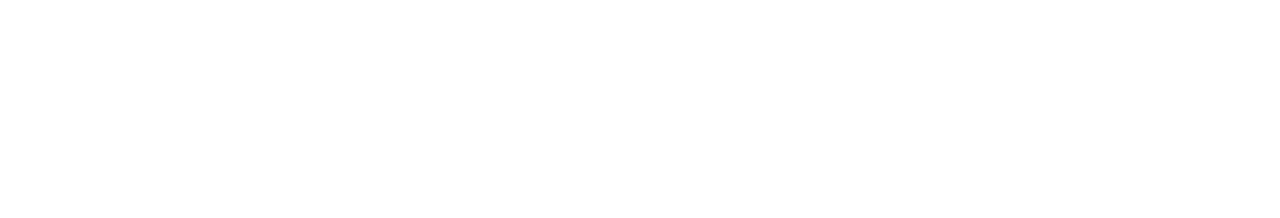
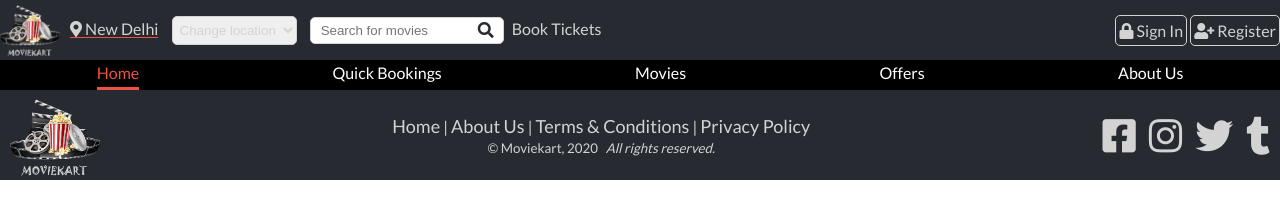
Before and after one commit to alishabab/movie-ticket-booking-website, a website: page about.html in a window 1280 px wide. Drawn offline with Linux system fonts and the light colour scheme.

Commit message:
Added footer for all breakpoints in all pages

```diff
--- a/about.html
+++ b/about.html
@@ -10,6 +10,80 @@
   <link rel="stylesheet" href="./css/style.css">
 </head>
 <body>
+  <header>
+    <nav>
 
+
+      <div class="navbar">
+        <div class="left-nav">
+        <a href="index.html"><img src="./images/logo-name.png" alt="logo" class="nav-item logo logo-nav"></a>
+        <div class="nav-item">
+        <a href="#" class="current-loc"><i class="fas fa-map-marker-alt"></i> New Delhi</a>
+        <select class="nav-item locations">
+          <option value="" disabled selected>Change location</option>
+          <option value="Delhi">Delhi</option>
+          <option value="Mumbai">Mumbai</option>
+          <option value="Hyderabad">Hyderabad</option>
+          <option value="Chennai">Chennai</option>
+        </select>
+        <span class="search">
+          <input type="text" placeholder="Search for movies" class="search-input"> <a href="#" class="search-btn"><i class="fas fa-search"></i></a>
+        </span>
+
+
+        <a href="bookings.html" class="nav-link">Book Tickets</a>
+      </div>
+    </div>
+        <div>
+          <a href="#" class="nav-item nav-btn"><i class="fas fa-lock"></i> Sign In</a>
+          <a href="#" class="nav-item nav-btn register"><i class="fas fa-user-plus"></i> Register</a>
+          <a href="#" class="nav-item"><i class="fas fa-bars"></i></a>
+        </div>
+      </div>
+
+
+
+
+    </nav>
+
+    <nav>
+      <div class="bottom-nav">
+            <ul class="bottom-nav-list">
+              <li class="active"><a href="#">Home</a></li>
+              <li><a href="bookings.html">Quick Bookings</a></li>
+              <li><a href="#">Movies</a></li>
+              <li><a href="#">Offers</a></li>
+              <li><a href="#">About Us</a></li>
+            </ul>
+      </div>
+    </nav>
+  </header>
+  <main></main>
+
+  <footer>
+    <div class="footer">
+      <div class="footer-social-wrapper">
+      <img src="./images/logo-name.png" class="logo" alt="">
+      <div class="footer-social">
+        <a href="#"><i class="fab fa-facebook-square"></i></a>
+        <a href="#"><i class="fab fa-instagram"></i></a>
+        <a href="#"><i class="fab fa-twitter"></i></a>
+        <a href="#"><i class="fab fa-tumblr"></i></a>
+      </div>
+
+      <div class="footer-bottom">
+        <div class="footer-links">
+          <a href="./index.html">Home</a> <span>|</span>
+          <a href="/about.html">About Us</a> <span>|</span>
+          <a href="#">Terms & Conditions</a> <span>|</span>
+          <a href="#">Privacy Policy</a>
+        </div>
+        <small>© Moviekart, 2020 &nbsp; <em>All rights reserved.</em></small>
+      </div>
+
+    </div>
+
+    </div>
+  </footer>
 </body>
 </html>
--- a/css/style.css
+++ b/css/style.css
@@ -16,6 +16,10 @@ body {
 ul {
   margin: 0;
   padding: 0;
+}
+
+a:hover {
+  color: #ec5242 !important;
 }
 
 /* Working on header */
@@ -39,10 +43,6 @@ ul {
 .navbar a {
   /* color: #272a31; */
   color: #d3d3d3;
-}
-
-.navbar a:hover {
-  color: #ec5242
 }
 
 .nav-item {
@@ -113,18 +113,6 @@ ul {
   color: #ec5242;
 }
 
-/* Working on footer */
-
-.footer {
-  text-align: center;
-  background-color: #272a31;
-  color: #d3d3d3;
-}
-
-.footer-social a {
-  color: #d3d3d3;
-  font-size: 22px;
-}
 
 /* Working on main */
 
@@ -238,8 +226,8 @@ box-shadow: -1px 7px 5px -1px rgba(0,0,0,0.74);
 }
 
 .float-absolute-bottom:hover {
-  background-color: #d3d3d3;
-  opacity: 0.9;
+  background-color: #272a31;
+  opacity: 1;
 }
 
 .float-absolute-bottom a {
@@ -271,10 +259,6 @@ box-shadow: -1px 7px 5px -1px rgba(0,0,0,0.74);
   font-weight: 600;
   font-size: 2rem;
   padding-bottom: 20px;
-}
-
-.heading-link:hover {
-  color: #ec5242;
 }
 
 .upcoming-section {
@@ -324,9 +308,25 @@ box-shadow: inset 0px 7px 5px -1px rgba(0,0,0,0.74);
   box-shadow: inset 0 -1px #ec5242;
 }
 
-.see-more-link:hover {
-  color: #ec5242;
+
+/* Working on footer */
+
+.footer {
+  text-align: center;
+  background-color: #272a31;
+  color: #d3d3d3;
 }
+
+.footer-social a {
+  color: #d3d3d3;
+  font-size: 22px;
+  margin-right: 5px;
+}
+
+.footer-links a {
+  color: #d3d3d3;
+}
+
 /* Responsiveness */
 
 .locations {
@@ -383,9 +383,7 @@ box-shadow: inset 0px 7px 5px -1px rgba(0,0,0,0.74);
   .bottom-nav-list a {
     color: white;
   }
-  .bottom-nav-list a:hover {
-    color: #ec5242;
-  }
+
   .showing-movie-poster {
     width: 49%;
   }
@@ -399,6 +397,30 @@ box-shadow: inset 0px 7px 5px -1px rgba(0,0,0,0.74);
   .upcoming-movie-poster {
     width: 24%;
   }
+
+  .footer-social-wrapper {
+    display: flex;
+    justify-content: space-between;
+    align-items: center;
+  }
+
+  .footer-social {
+    order: 2;
+  }
+
+  .footer-social-wrapper .logo {
+    margin-left: 10px;
+     width: 90px;
+  }
+
+  .footer-social a {
+    font-size: 38px;
+    margin-right: 10px;
+  }
+
+  .footer-links a {
+    font-size: 18px;
+  }
 }
 
 @media only screen and (min-width: 1024px) {
```
Also changed, not shown: bookings.html (+13 -8 lines), index.html (+12 -7 lines).
